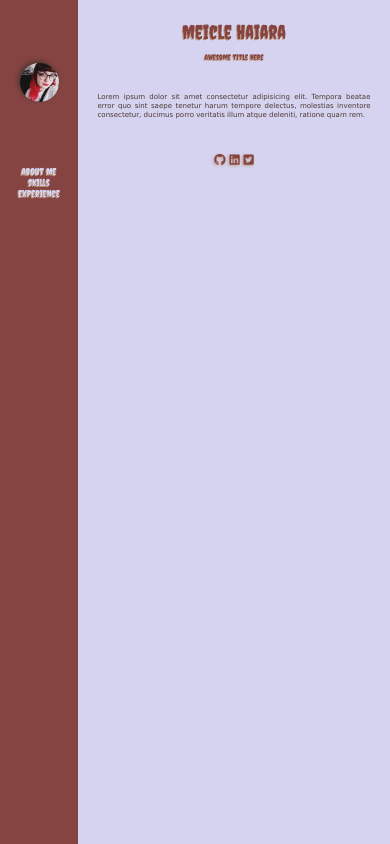
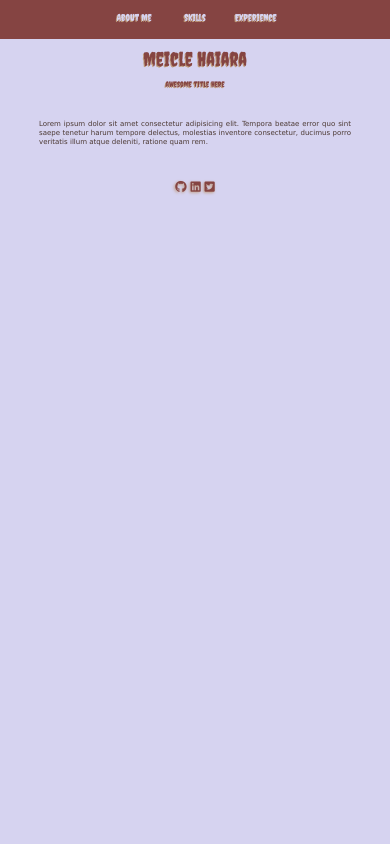
Before and after one commit to meicle/meicle.github.io, a plain HTML site: page index.html in a window 390 px wide. Drawn offline with nearby package versions, Linux system fonts and the light colour scheme; a web font is replaced by a local one.

Commit message:
Accessibility improvements

```diff
--- a/index.html
+++ b/index.html
@@ -4,6 +4,8 @@
     <meta charset="utf-8">
     <meta http-equiv="X-UA-Compatible" content="IE=edge">
     <meta name="viewport" content="width=device-width, initial-scale=1">
+    <meta name="author" content="Meicle Haiara">
+    <meta name="keywords" content="HTML,CSS, Javascript, Rails, Web Development, Developer">
     <link rel="stylesheet" href="main.css">
     <link type="application/atom+xml" rel="alternate" href="http://localhost:4000/feed.xml" title="Meicle" />
     <link rel="stylesheet" href="https://maxcdn.bootstrapcdn.com/bootstrap/3.3.7/css/bootstrap.min.css" integrity="sha384-BVYiiSIFeK1dGmJRAkycuHAHRg32OmUcww7on3RYdg4Va+PmSTsz/K68vbdEjh4u" crossorigin="anonymous">
@@ -28,12 +30,12 @@
     <title>Meicle</title>
   </head>
   <body>
-      <nav class="sidebar">
-          <a href="index.html"><img class="text-center" src="mei.jpeg"></a>
+      <nav id="sidebar" class="sidebar">
+          <a title="Index link"><img alt="Me with black rounded glasses and red hair with bangs." class="text-center" id="foto" src="mei.jpeg"></a>
           <ul>
-            <a id="aboutme"><li>About Me</li></a>
-            <a id="skills"><li>Skills</li></a>
-            <a id="xp"><li>Experience</li></a>
+            <a id="aboutme" title="About me page"><li>About Me</li></a>
+            <a id="skills" title="Skills page"><li>Skills</li></a>
+            <a id="xp" title="Experience page"><li>Experience</li></a>
           </ul>
       </nav>
     <div class="content" id="content">
--- a/main.css
+++ b/main.css
@@ -49,12 +49,6 @@ text-decoration: none;
   margin: 0 0 0 20vw;
 }
 
-footer {
-  left: 0;
-  bottom: 0;
-  color: #4b3832;
-}
-
 /* Main ends here */
 
 /* About me page */
@@ -86,3 +80,38 @@ font-size: 3vw;
 color: #854442 !important;
 text-shadow: -1px 1px 3px #be9b7b;
 }
+
+/* MOBILE DEVICES */
+@media only screen and (max-width: 600px) {
+
+  body {
+    margin: 0;
+    background-color: #d6d3f0 !important;
+  }
+
+  .sidebar {
+  height: 10vw;
+  width: 100vw;
+  }
+
+  .sidebar ul {
+    color: #be9b7b;
+    list-style-type: none;
+    position: inherit;
+    width: 60vw;
+    margin: 3vw 20vw 0vw 20vw;
+  }
+
+  .sidebar li {
+    display: inline-table;
+    width: 15vw;
+  }
+
+  #foto {
+    visibility: hidden;
+  }
+
+  .content {
+  margin: 12vw 5vw 0 5vw;
+}
+}
```
Also changed, not shown: skills.html (+3 -1 lines), xp.html (+2 -1 lines).
